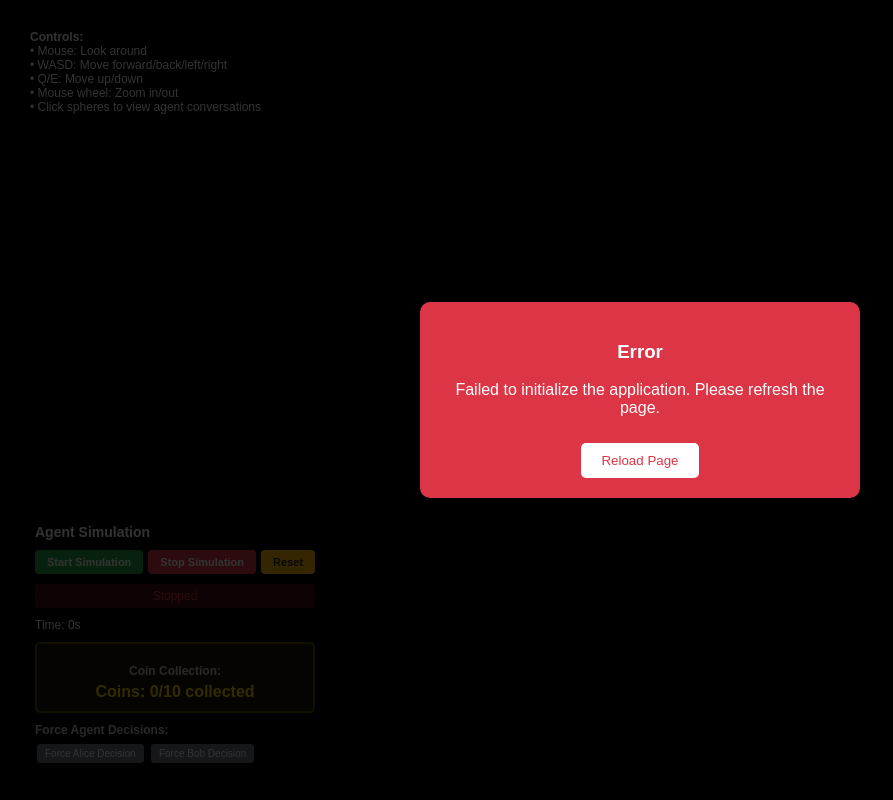
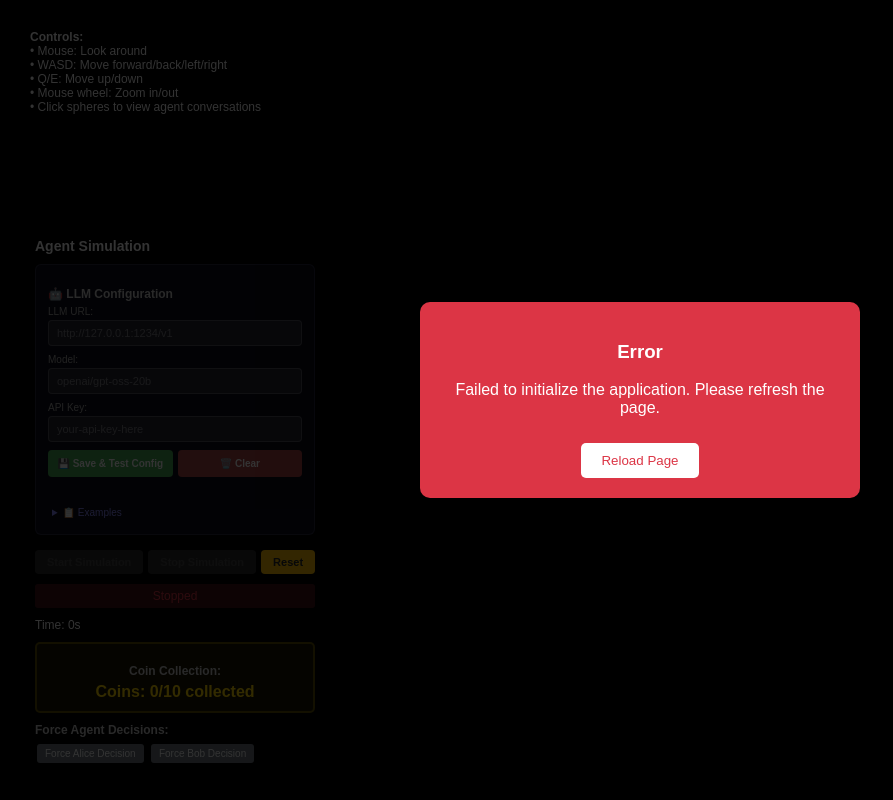
Before and after one commit to NuDheeraj/simulation, a Flask app: page / in a window 1280 px wide. Shown: the whole page, without its empty margins (0-893 px from the left). Run offline with Flask 3, Linux system fonts and the light colour scheme; some libraries are stand-ins or nearby versions.

Commit message:
add config in frontend

```diff
--- a/config.py
+++ b/config.py
@@ -43,7 +43,6 @@
 🎯 GOAL & OBJECTIVES:
 - Primary goal: Collect all golden coins scattered around the world
 - There are 10 golden coins to find and collect
-- There's a purple sphere landmark at (0, 0, 0) that you can investigate
 - Coins are valuable and scattered throughout the world
 - You must explore systematically to find all coins
 
--- a/static/css/main.css
+++ b/static/css/main.css
@@ -233,12 +233,19 @@
     transition: all 0.2s;
 }
 
+.sim-btn:disabled {
+    background: #555 !important;
+    color: #888 !important;
+    cursor: not-allowed;
+    opacity: 0.5;
+}
+
 .start-btn {
     background: #28a745;
     color: white;
 }
 
-.start-btn:hover {
+.start-btn:hover:not(:disabled) {
     background: #218838;
 }
 
@@ -247,7 +254,7 @@
     color: white;
 }
 
-.stop-btn:hover {
+.stop-btn:hover:not(:disabled) {
     background: #c82333;
 }
 
@@ -256,7 +263,7 @@
     color: #212529;
 }
 
-.reset-btn:hover {
+.reset-btn:hover:not(:disabled) {
     background: #e0a800;
 }
 
@@ -317,3 +324,187 @@
 .agent-btn:hover {
     background: #5a6268;
 }
+
+/* LLM Configuration Section */
+.llm-config-section {
+    background: rgba(20, 20, 40, 0.6);
+    padding: 12px;
+    border-radius: 6px;
+    margin-bottom: 15px;
+    border: 1px solid rgba(100, 100, 150, 0.3);
+}
+
+.llm-config-section h4 {
+    margin: 0 0 10px 0;
+    color: #88f;
+    font-size: 13px;
+}
+
+.config-input-group {
+    margin-bottom: 8px;
+}
+
+.config-input-group label {
+    display: block;
+    color: #aaa;
+    font-size: 10px;
+    margin-bottom: 3px;
+}
+
+.config-input {
+    width: 100%;
+    padding: 6px 8px;
+    background: rgba(255, 255, 255, 0.1);
+    border: 1px solid rgba(255, 255, 255, 0.2);
+    border-radius: 4px;
+    color: white;
+    font-size: 11px;
+    box-sizing: border-box;
+}
+
+.config-input:focus {
+    outline: none;
+    border-color: #88f;
+    background: rgba(255, 255, 255, 0.15);
+}
+
+.config-input::placeholder {
+    color: rgba(255, 255, 255, 0.4);
+}
+
+.config-button-group {
+    display: flex;
+    gap: 5px;
+    margin-top: 8px;
+}
+
+.config-btn {
+    flex: 1;
+    padding: 8px;
+    border: none;
+    border-radius: 4px;
+    color: white;
+    font-size: 10px;
+    font-weight: bold;
+    cursor: pointer;
+    transition: all 0.2s;
+}
+
+.config-btn.test-btn {
+    background: #48a;
+}
+
+.config-btn.test-btn:hover {
+    background: #5ab;
+}
+
+.config-btn.save-btn {
+    background: #4a5;
+}
+
+.config-btn.save-btn:hover {
+    background: #5b6;
+}
+
+.config-btn.clear-btn {
+    background: #a44;
+}
+
+.config-btn.clear-btn:hover {
+    background: #b55;
+}
+
+.config-btn:disabled {
+    background: #555;
+    cursor: not-allowed;
+    opacity: 0.5;
+}
+
+.config-btn.validated {
+    background: #28a745 !important;
+    cursor: not-allowed;
+    opacity: 1 !important;
+}
+
+.config-btn.loading {
+    position: relative;
+    animation: pulse 1.5s ease-in-out infinite;
+}
+
+@keyframes pulse {
+    0%, 100% { opacity: 0.6; }
+    50% { opacity: 1; }
+}
+
+.config-status {
+    margin-top: 8px;
+    font-size: 10px;
+    padding: 4px 8px;
+    border-radius: 3px;
+    text-align: center;
+}
+
+.config-status.success {
+    background: rgba(50, 200, 100, 0.2);
+    color: #5f5;
+    border: 1px solid rgba(50, 200, 100, 0.4);
+}
+
+.config-status.error {
+    background: rgba(200, 50, 50, 0.2);
+    color: #f55;
+    border: 1px solid rgba(200, 50, 50, 0.4);
+}
+
+.config-status.info {
+    background: rgba(100, 150, 255, 0.2);
+    color: #9cf;
+    border: 1px solid rgba(100, 150, 255, 0.4);
+    animation: pulse-info 1.5s ease-in-out infinite;
+}
+
+@keyframes pulse-info {
+    0%, 100% { opacity: 0.7; }
+    50% { opacity: 1; }
+}
+
+.config-examples {
+    margin-top: 10px;
+    font-size: 10px;
+}
+
+.config-examples summary {
+    cursor: pointer;
+    color: #88f;
+    padding: 4px;
+    user-select: none;
+}
+
+.config-examples summary:hover {
+    color: #aaf;
+}
+
+.config-examples .example {
+    background: rgba(0, 0, 0, 0.3);
+    padding: 8px;
+    margin: 6px 0;
+    border-radius: 4px;
+    border-left: 3px solid #88f;
+}
+
+.config-examples .example strong {
+    color: #aaf;
+}
+
+.config-examples code {
+    background: rgba(255, 255, 255, 0.1);
+    padding: 2px 4px;
+    border-radius: 2px;
+    color: #5f5;
+    font-family: monospace;
+    font-size: 9px;
+}
+
+.config-examples em {
+    color: #888;
+}
--- a/static/js/app.js
+++ b/static/js/app.js
@@ -191,6 +191,9 @@
 
     // Setup simulation controls
     setupSimulationControls();
+
+    // Setup LLM configuration
+    setupLLMConfiguration();
 });
 
 // Setup simulation control event listeners
@@ -272,5 +275,192 @@
     }
 }
 
+// Setup LLM configuration event listeners
+function setupLLMConfiguration() {
+    const saveBtn = document.getElementById('saveLlmConfig');
+    const clearBtn = document.getElementById('clearLlmConfig');
+    const urlInput = document.getElementById('llmUrl');
+    const modelInput = document.getElementById('llmModel');
+    const apiKeyInput = document.getElementById('llmApiKey');
+    const statusDiv = document.getElementById('llmConfigStatus');
+
+    // Load current configuration from localStorage (values only, no validation check)
+    loadLLMConfigValues();
+
+    // Always start with disabled simulation buttons on page load
+    updateSimulationButtonsState(false);
+
+    // Re-enable save button if any input changes (config changed, needs re-validation)
+    const configInputs = [urlInput, modelInput, apiKeyInput];
+    configInputs.forEach(input => {
+        if (input) {
+            input.addEventListener('input', () => {
+                if (saveBtn && saveBtn.disabled && saveBtn.classList.contains('validated')) {
+                    saveBtn.disabled = false;
+                    saveBtn.classList.remove('validated', 'loading');
+                    saveBtn.textContent = '💾 Save & Test Config';
+                }
+            });
+        }
+    });
+
+    // Save & Test LLM configuration
+    if (saveBtn) {
+        saveBtn.addEventListener('click', async () => {
+            const config = {
+                url: urlInput.value.trim(),
+                model: modelInput.value.trim(),
+                apiKey: apiKeyInput.value.trim()
+            };
+
+            // Validate inputs
+            if (!config.url) {
+                showConfigStatus('error', '❌ LLM URL is required');
+                return;
+            }
+
+            if (!config.model) {
+                showConfigStatus('error', '❌ Model name is required');
+                return;
+            }
+
+            // Disable button and show spinner with immediate feedback
+            saveBtn.disabled = true;
+            saveBtn.classList.add('loading');
+            saveBtn.textContent = '⏳ Testing & Saving...';
+            showConfigStatus('info', '🔄 Testing connection to LLM...');
+
+            // Set a timeout for the request (30 seconds)
+            const controller = new AbortController();
+            const timeoutId = setTimeout(() => controller.abort(), 30000);
+
+            try {
+                // Test and save in backend (backend will test first)
+                const response = await fetch('/api/agents/llm/config', {
+                    method: 'POST',
+                    headers: {
+                        'Content-Type': 'application/json'
+                    },
+                    body: JSON.stringify(config),
+                    signal: controller.signal
+                });
+
+                clearTimeout(timeoutId);
+
+                const result = await response.json();
+
+                if (response.ok && result.success) {
+                    // Save to localStorage (for convenience, but NOT for validation persistence)
+                    localStorage.setItem('llm_config', JSON.stringify(config));
+
+                    // Enable simulation buttons now that config is validated (this session only)
+                    updateSimulationButtonsState(true);
+
+                    // Remove loading state and show validated state (no need for status message - button shows it)
+                    saveBtn.classList.remove('loading');
+                    saveBtn.disabled = true;
+                    saveBtn.classList.add('validated');
+                    saveBtn.textContent = '✅ Validated';
+                } else {
+                    // Failed validation - re-enable button
+                    saveBtn.disabled = false;
+                    saveBtn.classList.remove('loading');
+                    saveBtn.textContent = '💾 Save & Test Config';
+                    showConfigStatus('error', `❌ ${result.error || 'Failed to save configuration'}`);
+                }
+            } catch (error) {
+                clearTimeout(timeoutId);
+                console.error('Error saving LLM config:', error);
+
+                // Error occurred - re-enable button
+                saveBtn.disabled = false;
+                saveBtn.classList.remove('loading');
+                saveBtn.textContent = '💾 Save & Test Config';
+
+                if (error.name === 'AbortError') {
+                    showConfigStatus('error', '❌ Request timeout. LLM server not responding. Please check URL.');
+                } else if (error.message.includes('Failed to fetch')) {
+                    showConfigStatus('error', '❌ Cannot connect to server. Check if the LLM URL is correct.');
+                } else {
+                    showConfigStatus('error', `❌ Error: ${error.message || 'Network error'}`);
+                }
+            }
+        });
+    }
+
+    // Clear LLM configuration
+    if (clearBtn) {
+        clearBtn.addEventListener('click', () => {
+            if (confirm('Are you sure you want to clear the LLM configuration?')) {
+                localStorage.removeItem('llm_config');
+                urlInput.value = '';
+                modelInput.value = '';
+                apiKeyInput.value = '';
+                showConfigStatus('success', '✅ Configuration cleared');
+
+                // Disable simulation buttons when config is cleared
+                updateSimulationButtonsState(false);
+
+                // Reset save button to initial state
+                if (saveBtn) {
+                    saveBtn.disabled = false;
+                    saveBtn.classList.remove('validated', 'loading');
+                    saveBtn.textContent = '💾 Save & Test Config';
+                }
+            }
+        });
+    }
+
+    function loadLLMConfigValues() {
+        try {
+            const saved = localStorage.getItem('llm_config');
+            if (saved) {
+                const config = JSON.parse(saved);
+                // Load values only for convenience (validation state is NOT persisted)
+                if (urlInput && config.url) urlInput.value = config.url;
+                if (modelInput && config.model) modelInput.value = config.model;
+                if (apiKeyInput && config.apiKey) apiKeyInput.value = config.apiKey;
+            }
+        } catch (error) {
+            console.error('Error loading LLM config values:', error);
+        }
+    }
+
+    function updateSimulationButtonsState(isEnabled) {
+        const startBtn = document.getElementById('startSimulation');
+        const stopBtn = document.getElementById('stopSimulation');
+
+        console.log('Updating simulation buttons state:', isEnabled);
+        console.log('Start button found:', !!startBtn, 'Stop button found:', !!stopBtn);
+
+        // Only Start and Stop need LLM config - Reset doesn't need LLM
+        if (startBtn) {
+            startBtn.disabled = !isEnabled;
+            startBtn.title = isEnabled ? 'Start simulation' : 'First save and test LLM config';
+            console.log('Start button disabled:', startBtn.disabled);
+        }
+        if (stopBtn) {
+            stopBtn.disabled = !isEnabled;
+            stopBtn.title = isEnabled ? 'Stop simulation' : 'First save and test LLM config';
+            console.log('Stop button disabled:', stopBtn.disabled);
+        }
+    }
+
+    function showConfigStatus(type, message, noClear = false) {
+        if (statusDiv) {
+            statusDiv.className = `config-status ${type}`;
+            statusDiv.textContent = message;
+
+            // Clear status after 5 seconds (unless it's an 'info' loading message)
+            if (!noClear && type !== 'info') {
+                setTimeout(() => {
+                    statusDiv.className = 'config-status';
+                    statusDiv.textContent = '';
+                }, 5000);
+            }
+        }
+    }
+}
+
 // Export for global access
 window.AIAgentsApp = AIAgentsApp;
--- a/static/js/modules/world-simulator.js
+++ b/static/js/modules/world-simulator.js
@@ -59,33 +59,6 @@
      * Create world objects in the scene
      */
     createWorldObjects() {
-        const scene = this.sceneManager.getScene();
-        if (!scene) {
-            console.error('Scene not initialized');
-            return;
-        }
-
-        // Create the sphere object
-        const sphere = BABYLON.MeshBuilder.CreateSphere("world_sphere", {
-            diameter: 1.0,
-            segments: 16
-        }, scene);
-        // Direct mapping: simulation X,Y,Z -> 3D X,Y,Z (Y is height, X-Z is movement plane)
-        sphere.position = new BABYLON.Vector3(0, 0, 0);
-
-        // Create material for sphere
-        const sphereMaterial = new BABYLON.StandardMaterial("sphere_material", scene);
-        sphereMaterial.diffuseColor = new BABYLON.Color3(0.8, 0.4, 0.8); // Purple
-        sphereMaterial.emissiveColor = new BABYLON.Color3(0.2, 0.1, 0.2); // Slight glow
-        sphere.material = sphereMaterial;
-
-        // Add a subtle rotation animation
-        scene.registerBeforeRender(() => {
-            sphere.rotation.y += 0.01;
-        });
-
-        console.log('Created world sphere at (5, 0.5, 3)');
-
         // Create coins
         this.createCoins();
     }
--- a/static/js/systems/sensory-system.js
+++ b/static/js/systems/sensory-system.js
@@ -259,14 +259,6 @@
      * Initialize world objects
      */
     initializeWorldObjects() {
-        // Create the sphere object in the world
-        this.worldObjects.set('sphere', {
-            id: 'sphere',
-            name: 'sphere',
-            position: { x: 5, y: 0.5, z: 3 },
-            type: 'landmark'
-        });
-
         // Generate 10 random coins
         this.generateCoins();
     }
--- a/templates/index.html
+++ b/templates/index.html
@@ -29,6 +29,52 @@
 
     <div id="simulationControls">
         <h3>Agent Simulation</h3>
+
+        <!-- LLM Configuration Section -->
+        <div class="llm-config-section">
+            <h4>🤖 LLM Configuration</h4>
+            <div class="config-input-group">
+                <label for="llmUrl">LLM URL:</label>
+                <input type="text" id="llmUrl" class="config-input" placeholder="http://127.0.0.1:1234/v1" title="OpenAI-compatible API endpoint">
+            </div>
+            <div class="config-input-group">
+                <label for="llmModel">Model:</label>
+                <input type="text" id="llmModel" class="config-input" placeholder="openai/gpt-oss-20b" title="Model name to use">
+            </div>
+            <div class="config-input-group">
+                <label for="llmApiKey">API Key:</label>
+                <input type="password" id="llmApiKey" class="config-input" placeholder="your-api-key-here" title="API key (optional for local models)">
+            </div>
+            <div class="config-button-group">
+                <button id="saveLlmConfig" class="config-btn save-btn">💾 Save & Test Config</button>
+                <button id="clearLlmConfig" class="config-btn clear-btn">🗑️ Clear</button>
+            </div>
+            <div class="config-status" id="llmConfigStatus"></div>
+            <div class="config-examples">
+                <details>
+                    <summary>📋 Examples</summary>
+                    <div class="example">
+                        <strong>LM Studio (Local):</strong><br>
+                        URL: <code>http://127.0.0.1:1234/v1</code><br>
+                        Model: <code>openai/gpt-oss-20b</code><br>
+                        API Key: <em>(leave empty)</em>
+                    </div>
+                    <div class="example">
+                        <strong>OpenAI:</strong><br>
+                        URL: <code>https://api.openai.com/v1</code><br>
+                        Model: <code>gpt-4</code> or <code>gpt-3.5-turbo</code><br>
+                        API Key: <code>sk-...</code>
+                    </div>
+                    <div class="example">
+                        <strong>Ollama (Local):</strong><br>
+                        URL: <code>http://127.0.0.1:11434/v1</code><br>
+                        Model: <code>llama2</code><br>
+                        API Key: <em>(leave empty)</em>
+                    </div>
+                </details>
+            </div>
+        </div>
+
         <div class="control-buttons">
             <button id="startSimulation" class="sim-btn start-btn">Start Simulation</button>
             <button id="stopSimulation" class="sim-btn stop-btn">Stop Simulation</button>
```
Also changed, not shown: routes/agent_routes.py (+178 -0 lines), README.md, 1 other file.
